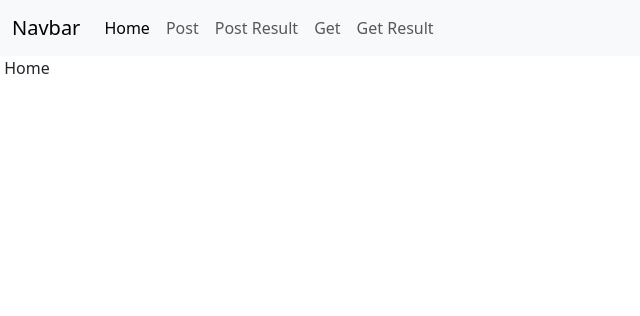
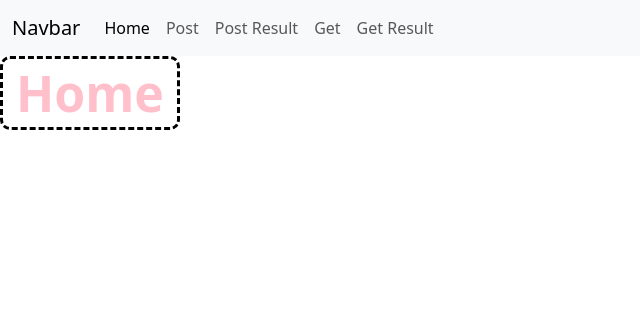
Before and after one commit to en-OU/MIS_4013_HW2, a PHP site: page / in a window 1280 px wide. Shown: the top 316 px of the page, without its empty margins (0-640 px from the left). Run offline with PHP 8.4, Linux system fonts and the light colour scheme.

Commit message:
Update index.php

```diff
--- a/index.php
+++ b/index.php
@@ -3,7 +3,7 @@ $pageTitle = "Home";
 include "view-header.php";
 ?>
 
-<div span="font-weight: bold; color: pink; font-size: 50px; border-style: dashed; border-radius: 10px; border-color: black; display: inline;">
+<span style="font-weight: bold; color: pink; font-size: 50px; border-style: dashed; border-radius: 10px; border-color: black; display: inline;">
   &nbsp;Home&nbsp;
 </span>
 
```
